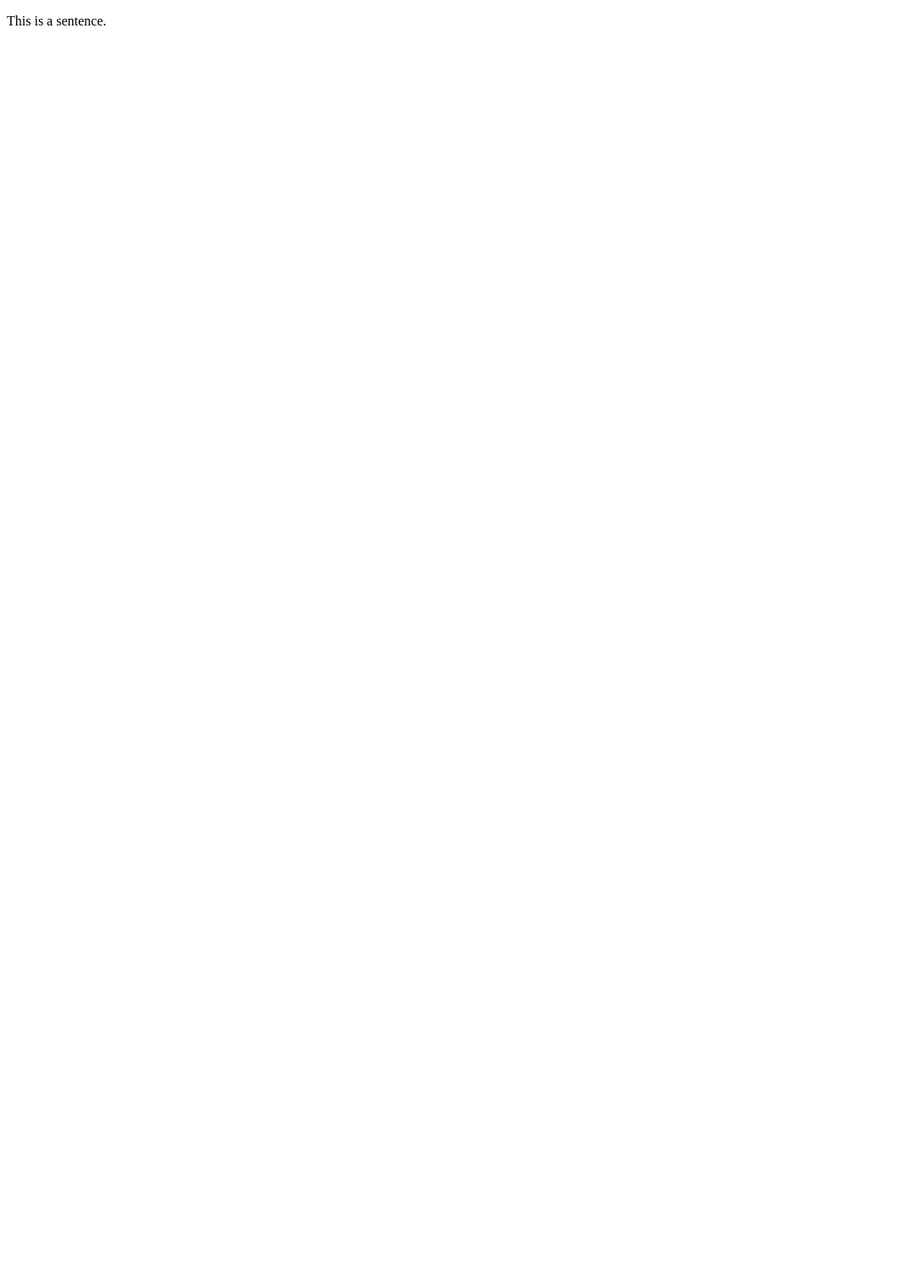
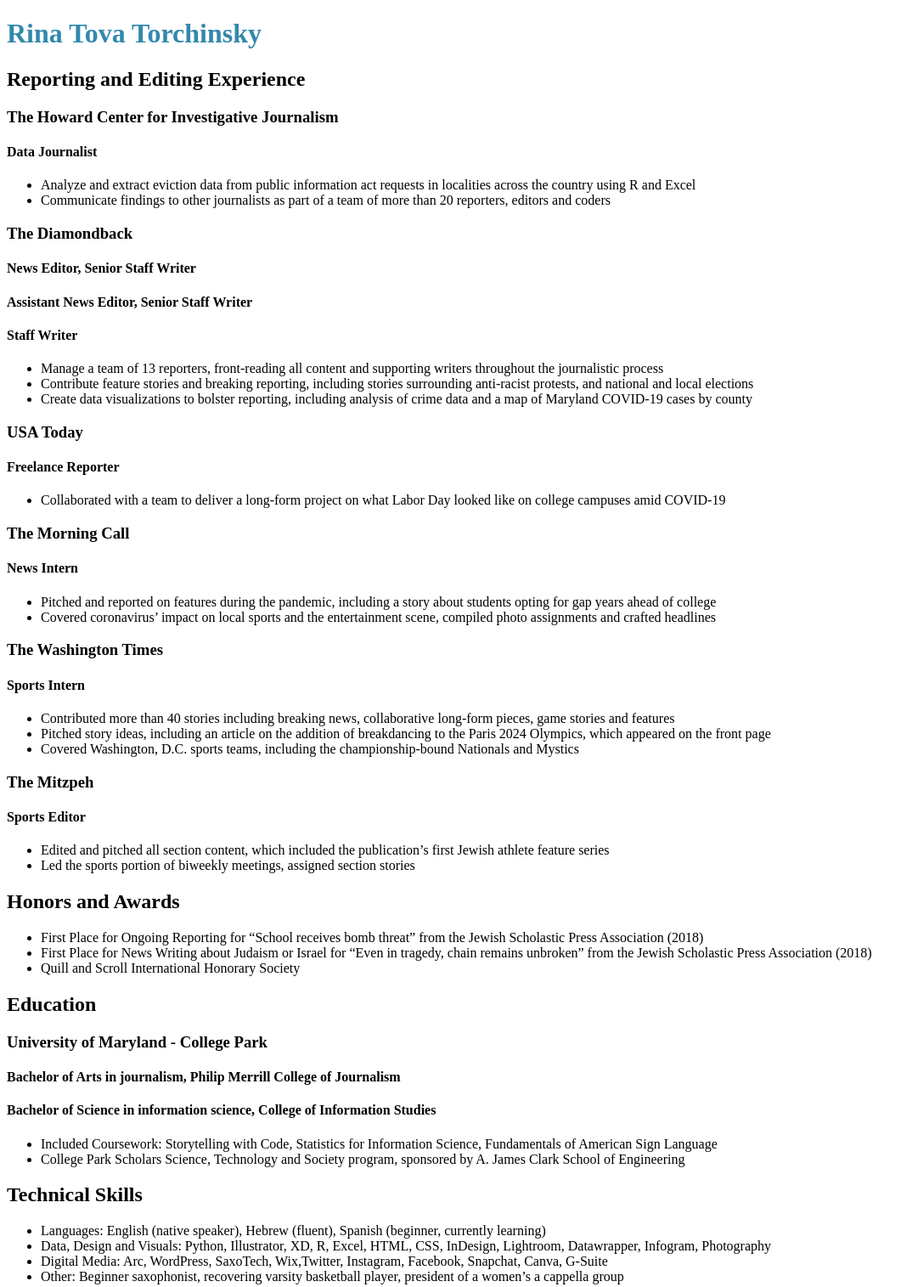
Before and after one commit to rinatorch/rinatorch.github.io, a plain HTML site: page resume/index.html in a window 1280 px wide. Shown: the whole page at 85% size, without its empty margins (0-1081 px from the left). Before the commit the page ends 800 px from the top, so only its background shows below. Drawn offline with Linux system fonts and the light colour scheme.

Commit message:
progress on resume

```diff
--- /dev/null
+++ b/resume/css/resume_style.css
@@ -0,0 +1,4 @@
+h1 {
+
+    color: #6495ED;
+}
--- a/resume/index.html
+++ b/resume/index.html
@@ -4,10 +4,98 @@
 <head>
 	<meta charset="utf-8">
 	<title>Rina Torchinsky | Resume</title>
+	<link rel="stylesheet" href="resume_style.css">
 </head>
 
 <body>
-<p>This is a sentence.</p>
+<h1>Rina Tova Torchinsky</h1>
+
+
+<h2>Reporting and Editing Experience</h2>
+	<h3>The Howard Center for Investigative Journalism</h3>
+		<h4>Data Journalist</h4>
+
+
+		<ul>
+  			<li>Analyze and extract eviction data from public information act requests in localities across the country using R and Excel</li>
+  			<li>Communicate findings to other journalists as part of a team of more than 20 reporters, editors and coders</li>
+		</ul>
+
+	<h3>The Diamondback</h3>
+		<h4>News Editor, Senior Staff Writer</h4>
+		<h4>Assistant News Editor, Senior Staff Writer</h4>
+		<h4>Staff Writer</h4>
+
+		<ul>
+  			<li>Manage a team of 13 reporters, front-reading all content and supporting writers throughout the journalistic process</li>
+  			<li>Contribute feature stories and breaking reporting, including stories surrounding anti-racist protests, and national and local elections</li>
+  			<li>Create data visualizations to bolster reporting, including analysis of crime data and a map of Maryland COVID-19 cases by county</li>
+		</ul>
+
+	<h3>USA Today</h3>
+		<h4>Freelance Reporter</h4>
+
+		<ul>
+   			<li>Collaborated with a team to deliver a long-form project on what Labor Day looked like on college campuses amid COVID-19</li>
+		</ul>
+
+	<h3>The Morning Call</h3>
+		<h4>News Intern</h4>
+
+		<ul>
+  			<li>Pitched and reported on features during the pandemic, including a story about students opting for gap years ahead of college</li>
+  			<li>Covered coronavirus’ impact on local sports and the entertainment scene, compiled photo assignments and crafted headlines</li>
+		</ul>
+
+	<h3>The Washington Times</h3>
+		<h4>Sports Intern</h4>
+
+		<ul>
+  			<li>Contributed more than 40 stories including breaking news, collaborative long-form pieces, game stories and features</li>
+  			<li>Pitched story ideas, including an article on the addition of breakdancing to the Paris 2024 Olympics, which appeared on the front page</li>
+  			<li>Covered Washington, D.C. sports teams, including the championship-bound Nationals and Mystics</li>
+		</ul>
+
+	<h3>The Mitzpeh</h3>
+		<h4>Sports Editor</h4>
+
+		<ul>
+  			<li>Edited and pitched all section content, which included the publication’s first Jewish athlete feature series</li>
+  			<li>Led the sports portion of biweekly meetings, assigned section stories</li>
+		</ul>
+
+<h2>Honors and Awards</h2>
+
+		<ul>
+  			<li>First Place for Ongoing Reporting for “School receives bomb threat” from the Jewish Scholastic Press Association (2018)</li>
+  			<li>First Place for News Writing about Judaism or Israel for “Even in tragedy, chain remains unbroken” from the Jewish Scholastic Press Association (2018)</li>
+  			<li>Quill and Scroll International Honorary Society</li>
+		</ul>
+
+<h2>Education</h2>
+
+	<h3>University of Maryland - College Park</h3>
+	<h4>Bachelor of Arts in journalism, Philip Merrill College of Journalism</h4>
+	<h4>Bachelor of Science in information science, College of Information Studies</h4>
+
+		<ul>
+  			<li>Included Coursework: Storytelling with Code, Statistics for Information Science, Fundamentals of American Sign Language</li>
+  			<li>College Park Scholars Science, Technology and Society program, sponsored by A. James Clark School of Engineering</li>
+
+		</ul>
+
+<h2>Technical Skills</h2>
+
+	<ul>
+  			<li>Languages: English (native speaker), Hebrew (fluent), Spanish (beginner, currently learning)</li>
+  			<li>Data, Design and Visuals: Python, Illustrator, XD, R, Excel, HTML, CSS, InDesign, Lightroom, Datawrapper, Infogram, Photography</li>
+  			<li>Digital Media: Arc, WordPress, SaxoTech, Wix,Twitter, Instagram, Facebook, Snapchat, Canva, G-Suite</li>
+  			<li>Other: Beginner saxophonist, recovering varsity basketball player, president of a women’s a cappella group</li>
+
+
+	</ul>
+
+
 </body>
 
 </html>
--- /dev/null
+++ b/resume/resume_style.css
@@ -0,0 +1,4 @@
+h1{
+
+	color:#3388AC;
+}
```
